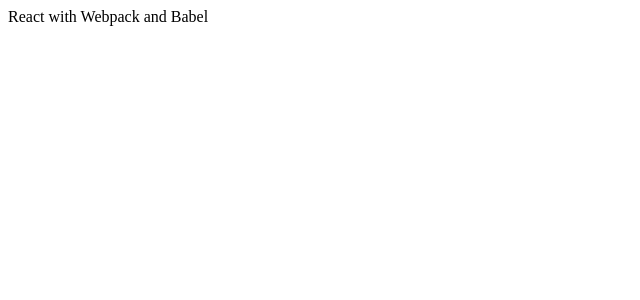
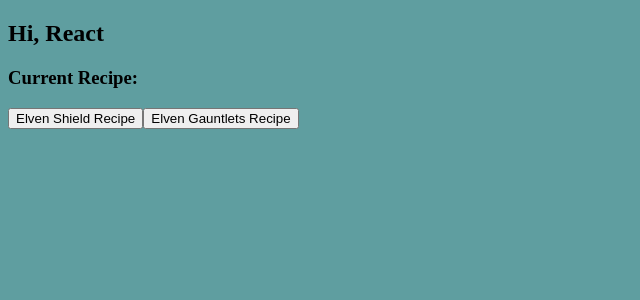
Before and after one commit to B4rt0sz/react-webpack-5-boilerplate, a React app: page / in a window 1280 px wide. Shown: the top 300 px of the page, without its empty margins (0-640 px from the left). Built offline with nearby package versions, Linux system fonts and the light colour scheme; the HTML template or start-up script is replaced by a standard one.

Commit message:
update react

```diff
--- /dev/null
+++ b/src/components/App.jsx
@@ -0,0 +1,20 @@
+import '../styles/index.scss'
+import Recipes from './Recipes'
+
+import React from 'react'
+
+function App() {
+  return (
+    <>
+      <section className="hero"></section>
+      <main>
+        <section>
+          <h1>Hi, React</h1>
+        </section>
+      </main>
+      <Recipes />
+    </>
+  )
+}
+
+export default App
--- /dev/null
+++ b/src/components/Recipes.jsx
@@ -0,0 +1,36 @@
+import { useState } from 'react'
+
+const elvenShieldRecipe = {
+  leatherStrips: 2,
+  ironIngot: 1,
+  refinedMoonstone: 3,
+}
+
+const elvenGauntletsRecipe = {
+  ...elvenShieldRecipe,
+  leather: 1,
+  refinedMoonstone: 4,
+}
+
+console.log(elvenShieldRecipe)
+console.log(elvenGauntletsRecipe)
+
+function Recipes() {
+  const [recipe, setRecipe] = useState({})
+  return (
+    <div>
+      <h3>Current Recipe:</h3>
+      <button onClick={() => setRecipe(elvenShieldRecipe)}>Elven Shield Recipe</button>
+      <button onClick={() => setRecipe(elvenGauntletsRecipe)}>Elven Gauntlets Recipe</button>
+      <ul>
+        {Object.keys(recipe).map((material) => (
+          <li key={material}>
+            {material}:{recipe[material]}
+          </li>
+        ))}
+      </ul>
+    </div>
+  )
+}
+
+export default Recipes
--- a/src/index.js
+++ b/src/index.js
@@ -1,6 +1,4 @@
-import React from 'react'
-import ReactDOM from 'react-dom'
+import { render } from 'react-dom'
+import App from './components/App'
 
-const message = 'React with Webpack and Babel'
-
-ReactDOM.render(<div>{message}</div>, document.getElementById('root'))
+render(<App />, document.getElementById('root'))
--- /dev/null
+++ b/src/styles/index.scss
@@ -0,0 +1,3 @@
+body {
+  background-color: cadetblue;
+}
--- a/webpack.config.js
+++ b/webpack.config.js
@@ -10,6 +10,7 @@
   },
 
   devServer: {
+    historyApiFallback: true,
     contentBase: path.resolve(__dirname, './dist'),
   },
 
```
Also changed, not shown: .babelrc.
